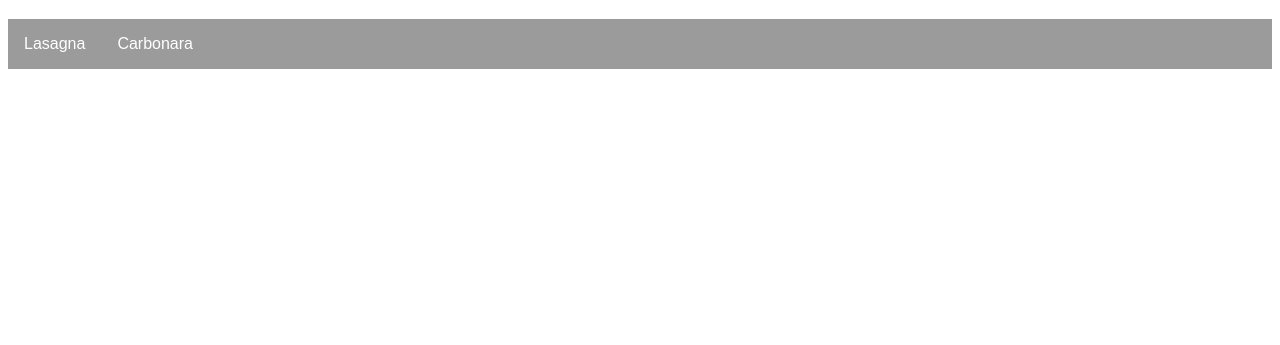
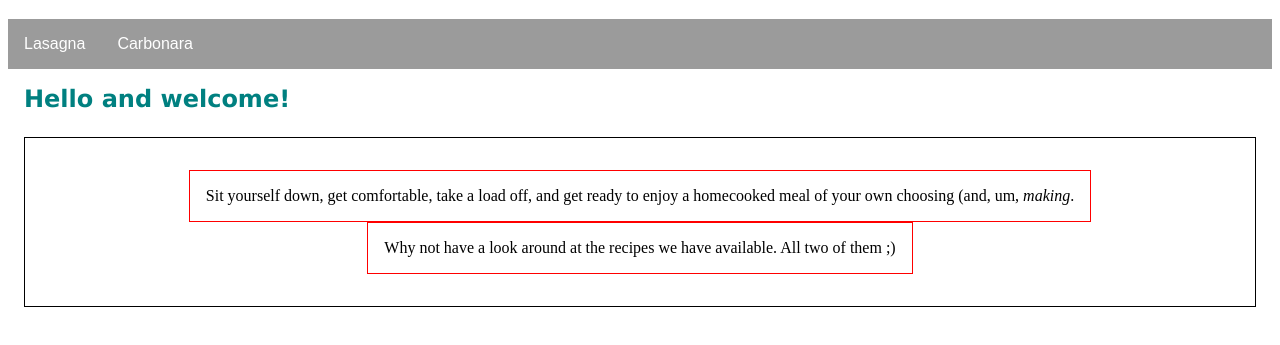
Before and after one commit to MREves/odin-recipes, a plain HTML site: page index.html in a window 1280 px wide. Shown: the part 67-412 px from the top of the page. Drawn offline with Linux system fonts and the light colour scheme.

Commit message:
added more styles to experiment with their effect on the layout

```diff
--- a/index.html
+++ b/index.html
@@ -13,5 +13,17 @@
     <li><a href="recipes/lasagna.html">Lasagna</a></li>
   <li><a href="recipes/carbonara.html">Carbonara</a></li>
   </ul>
+
+  <h2 class="classy">Hello and welcome!</h2>
+  <div>
+    <span class="child">
+        Sit yourself down, get comfortable, take a load off, and get ready to
+      enjoy a homecooked meal of your own choosing (and, um, <em>making</em>.
+    </span>
+    <span class="child">
+      Why not have a look around at the recipes we have available. All two of them ;)
+    </span>
+  </div>
+
 </body>
 </html>
--- a/styles.css
+++ b/styles.css
@@ -29,3 +29,31 @@ li a {
 li a:hover {
   background-color: #910094;
 }
+
+.classy {
+  font-family: 'Lucida Sans', 'Lucida Sans Regular', 'Lucida Grande', 'Lucida Sans Unicode', Geneva, Verdana, sans-serif;
+  color:teal;
+  padding: 8px;
+  margin: 8px;
+}
+
+p {
+  margin: 8px;
+  padding: 8px;
+  font-family: Arial, Helvetica, sans-serif;
+}
+
+
+div {
+  border: 1px solid black;
+  margin: 1rem;
+  padding: 2rem 2rem;
+  text-align: center;
+}
+
+.child {
+  display: inline-block;
+  border: 1px solid red;
+  padding: 1rem 1rem;
+  vertical-align: middle;
+}
```
